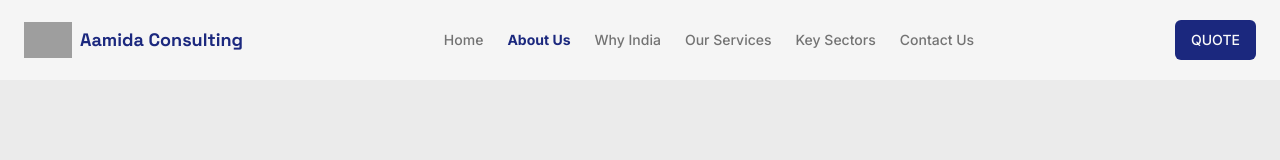
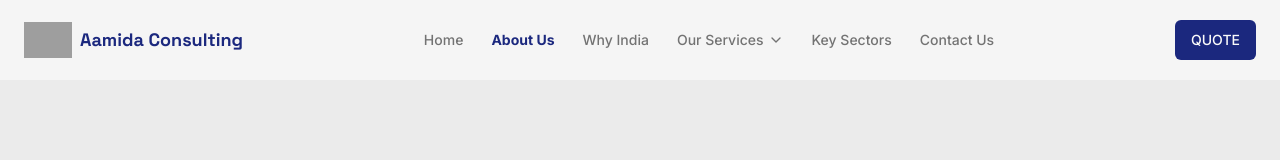
Before and after one commit to xynet7/Aamida-Consulting, a Next.js app: page /about in a window 1280 px wide. Shown: the top 160 px of the page. Built offline with nearby package versions, Linux system fonts and the light colour scheme; grey boxes are pictures that could not be loaded.

Commit message:
WHEN I HOOVER OVER OUR SERVICES MAKE A DROP DOWN MENU SHOWN AND WHEN I C

```diff
--- a/src/app/our-services/page.tsx
+++ b/src/app/our-services/page.tsx
@@ -9,6 +9,7 @@ export const metadata = {
 
 const phases = [
   {
+    id: "phase-1",
     phase: "Phase 1",
     title: "Pre-Entry Strategy & Advisory",
     Icon: Eye,
@@ -31,6 +32,7 @@ const phases = [
     ],
   },
   {
+    id: "phase-2",
     phase: "Phase 2",
     title: "Execution & Establishment (The Handholding)",
     Icon: Handshake,
@@ -58,6 +60,7 @@ const phases = [
     ],
   },
   {
+    id: "phase-3",
     phase: "Phase 3",
     title: "Post-Entry & Expansion",
     Icon: Scaling,
@@ -99,7 +102,7 @@ export default function OurServicesPage() {
         <div className="container mx-auto px-4 md:px-6">
           <div className="space-y-16">
             {phases.map((phase) => (
-              <section key={phase.phase}>
+              <section key={phase.phase} id={phase.id}>
                 <div className="flex flex-col md:flex-row items-center gap-4 md:gap-6 mb-8">
                   <div className="flex h-16 w-16 items-center justify-center rounded-full bg-primary/10 flex-shrink-0">
                     <phase.Icon className="h-8 w-8 text-primary" />
--- a/src/components/layout/header.tsx
+++ b/src/components/layout/header.tsx
@@ -3,10 +3,22 @@
 import Link from "next/link";
 import { usePathname } from "next/navigation";
 import { useState, useEffect } from "react";
-import { Menu, X } from "lucide-react";
+import { Menu, X, ChevronDown } from "lucide-react";
 
 import { Button } from "@/components/ui/button";
 import { Sheet, SheetContent, SheetTrigger } from "@/components/ui/sheet";
+import {
+  DropdownMenu,
+  DropdownMenuContent,
+  DropdownMenuItem,
+  DropdownMenuTrigger,
+} from "@/components/ui/dropdown-menu";
+import {
+  Accordion,
+  AccordionContent,
+  AccordionItem,
+  AccordionTrigger,
+} from "@/components/ui/accordion";
 import { Logo } from "@/components/logo";
 import { navItems } from "@/lib/data";
 import { cn } from "@/lib/utils";
@@ -14,6 +26,7 @@ import { cn } from "@/lib/utils";
 export function Header() {
   const [isScrolled, setIsScrolled] = useState(false);
   const [mobileMenuOpen, setMobileMenuOpen] = useState(false);
+  const [openDropdown, setOpenDropdown] = useState<string | null>(null);
   const pathname = usePathname();
 
   useEffect(() => {
@@ -39,13 +52,62 @@ export function Header() {
       <div className="container mx-auto flex h-20 items-center justify-between px-4 md:px-6">
         <Logo />
 
-        <nav className="hidden items-center gap-6 md:flex">
-          {navItems.map((item) => (
+        <nav className="hidden items-center gap-1 md:flex">
+          {navItems.map((item) =>
+            item.subItems ? (
+              <DropdownMenu
+                key={item.title}
+                open={openDropdown === item.title}
+                onOpenChange={(isOpen) =>
+                  setOpenDropdown(isOpen ? item.title : null)
+                }
+              >
+                <DropdownMenuTrigger
+                  asChild
+                  onMouseEnter={() => setOpenDropdown(item.title)}
+                >
+                  <div
+                    onMouseLeave={() => setOpenDropdown(null)}
+                    className="relative"
+                  >
+                    <Link
+                      href={item.href}
+                      className={cn(
+                        "flex items-center gap-1 rounded-md px-3 py-2 text-sm font-medium transition-colors",
+                        pathname === item.href
+                          ? "text-primary font-bold"
+                          : "text-muted-foreground hover:text-primary",
+                        openDropdown === item.title && "text-primary"
+                      )}
+                    >
+                      {item.title}
+                      <ChevronDown
+                        className={cn(
+                          "h-4 w-4 transition-transform duration-200",
+                          openDropdown === item.title ? "rotate-180" : ""
+                        )}
+                      />
+                    </Link>
+                    <DropdownMenuContent
+                      align="start"
+                      className="w-56"
+                      onMouseLeave={() => setOpenDropdown(null)}
+                    >
+                      {item.subItems.map((subItem) => (
+                        <DropdownMenuItem key={subItem.title} asChild>
+                          <Link href={subItem.href}>{subItem.title}</Link>
+                        </DropdownMenuItem>
+                      ))}
+                    </DropdownMenuContent>
+                  </div>
+                </DropdownMenuTrigger>
+              </DropdownMenu>
+            ) : (
               <Link
                 key={item.title}
                 href={item.href}
                 className={cn(
-                "text-sm font-medium transition-colors",
+                  "rounded-md px-3 py-2 text-sm font-medium transition-colors",
                   pathname === item.href
                     ? "text-primary font-bold"
                     : "text-muted-foreground hover:text-primary"
@@ -53,7 +115,8 @@ export function Header() {
               >
                 {item.title}
               </Link>
-          ))}
+            )
+          )}
         </nav>
 
         <div className="flex items-center gap-2">
@@ -73,14 +136,36 @@ export function Header() {
                   <div className="flex h-20 items-center justify-between border-b px-4">
                     <Logo />
                     <SheetTrigger asChild>
-                       <Button variant="ghost" size="icon">
+                       <Button variant="ghost" size="icon" onClick={closeMobileMenu}>
                         <X className="h-6 w-6" />
                         <span className="sr-only">Close menu</span>
                       </Button>
                     </SheetTrigger>
                   </div>
-                  <nav className="flex flex-col gap-4 p-4">
+                  <nav className="flex flex-col p-4">
+                    <Accordion type="single" collapsible className="w-full">
                        {navItems.map((item) => (
+                        item.subItems ? (
+                           <AccordionItem value={item.title} key={item.title} className="border-b-0">
+                            <AccordionTrigger className="flex justify-between rounded-md px-3 py-2 text-base font-medium transition-colors hover:bg-secondary hover:no-underline [&[data-state=open]>svg]:rotate-180">
+                              <Link href={item.href} onClick={(e) => e.stopPropagation()}>{item.title}</Link>
+                            </AccordionTrigger>
+                            <AccordionContent className="pb-0">
+                              <div className="flex flex-col space-y-1 pl-8">
+                                {item.subItems.map((subItem) => (
+                                  <Link
+                                    key={subItem.title}
+                                    href={subItem.href}
+                                    onClick={closeMobileMenu}
+                                    className="rounded-md px-3 py-2 text-base font-medium text-muted-foreground transition-colors hover:bg-secondary hover:text-primary"
+                                  >
+                                    {subItem.title}
+                                  </Link>
+                                ))}
+                              </div>
+                            </AccordionContent>
+                          </AccordionItem>
+                        ) : (
                           <Link
                             key={item.title}
                             href={item.href}
@@ -94,7 +179,9 @@ export function Header() {
                           >
                             {item.title}
                           </Link>
+                        )
                        ))}
+                    </Accordion>
                   </nav>
                   <div className="mt-auto border-t p-4">
                     <Button asChild className="w-full" onClick={closeMobileMenu}>
--- a/src/lib/data.ts
+++ b/src/lib/data.ts
@@ -5,13 +5,22 @@ import { Briefcase, BarChart3, Lightbulb, TrendingUp, HeartHandshake, Megaphone,
 export interface NavItem {
   title: string;
   href: string;
+  subItems?: NavItem[];
 }
 
 export const navItems: NavItem[] = [
   { title: "Home", href: "/" },
   { title: "About Us", href: "/about" },
   { title: "Why India", href: "/why-india" },
-  { title: "Our Services", href: "/our-services" },
+  {
+    title: "Our Services",
+    href: "/our-services",
+    subItems: [
+      { title: "Pre-Entry Strategy", href: "/our-services#phase-1" },
+      { title: "Execution & Establishment", href: "/our-services#phase-2" },
+      { title: "Post-Entry & Expansion", href: "/our-services#phase-3" },
+    ]
+  },
   { title: "Key Sectors", href: "/sectors" },
   { title: "Contact Us", href: "/contact" },
 ];
```
Lines whose indentation alone changed are shown as unchanged.
